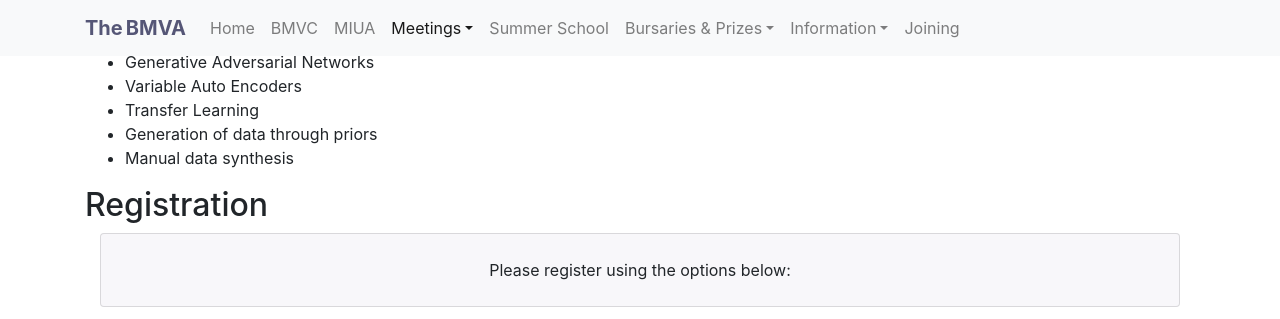
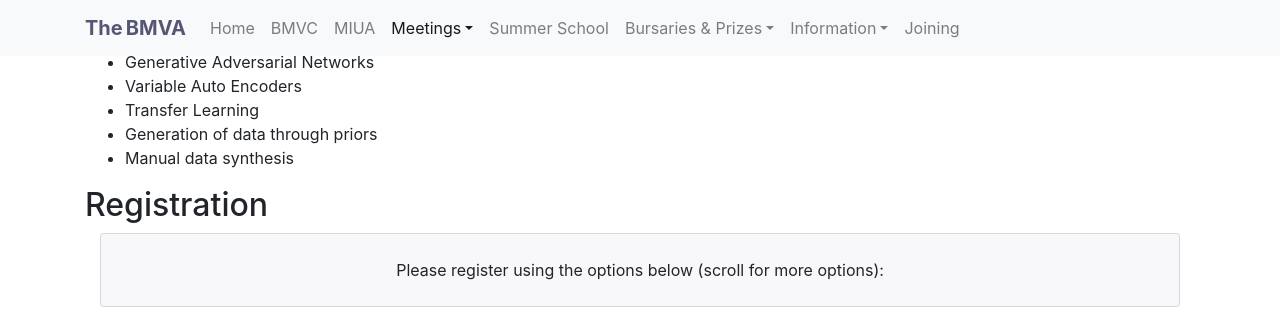
Before and after one commit to BritishMachineVisionAssociation/BMVC2021, a Jekyll site: the page built from meetings/11-27-Generating Data in Computer Vision and Machine Learning.md, in a window 1280 px wide and 900 px high, scrolled down 1103 px, cut to the strip 0-319 px from the top of the window. Built offline with Jekyll 4.4.1, drawn with Linux system fonts in a browser that asks for light colours; nearby versions of some CDN libraries.

Commit message:
Scroll instructions for eventbright.

```diff
--- a/meetings/11-27-Generating Data in Computer Vision and Machine Learning.md
+++ b/meetings/11-27-Generating Data in Computer Vision and Machine Learning.md
@@ -42,7 +42,7 @@ The deadline for submission is: Wednesday 11th September, 2019
 <div class="container-fluid pb-3">
     <div class="card p-1" style="background: #F8F7FA">
         <div class="card-body mx-auto">
-          Please register using the options below:
+          Please register using the options below (scroll for more options):
         </div>
         <div id="eventbrite-widget-container-53411098032"></div>
     </div>
```
Also changed, not shown: meetings/07-19-geometry-deep-learning.md (+1 -1 lines), meetings/09-25-Video Understanding.md (+1 -1 lines).
